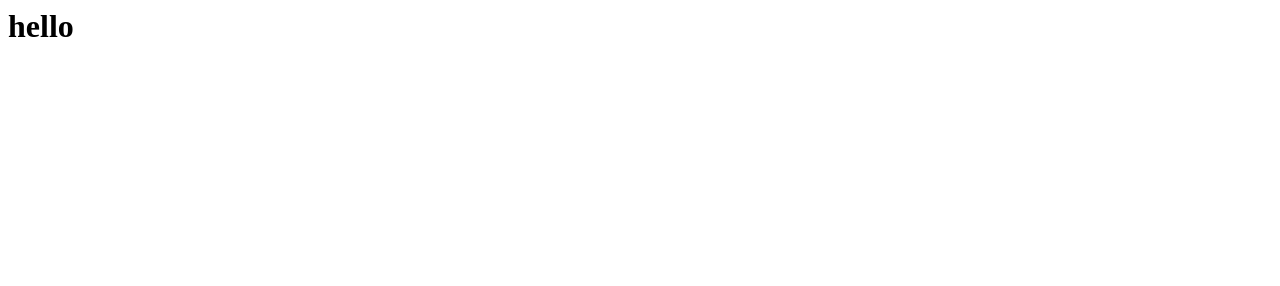
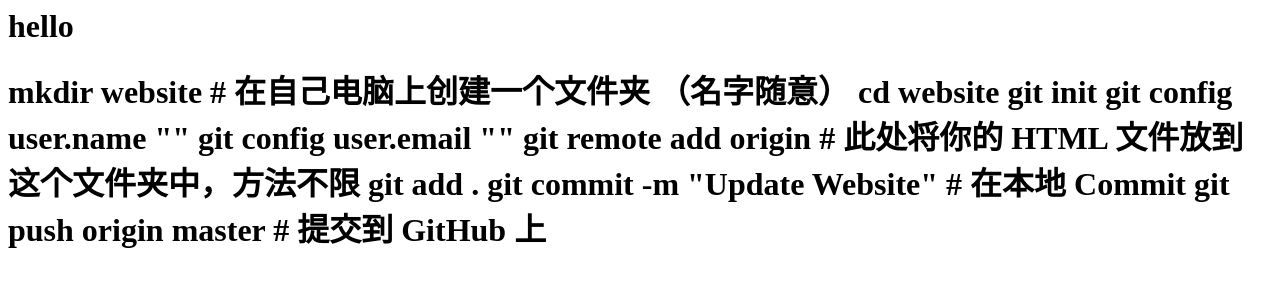
Before and after one commit to Colinxu29/guguguwiki, a plain HTML site: page index.HTML in a window 1280 px wide. Drawn offline with Linux system fonts and the light colour scheme.

Commit message:
Update index.HTML

```diff
--- a/index.HTML
+++ b/index.HTML
@@ -1 +1,11 @@
 <h1>hello<h1>
+mkdir website # 在自己电脑上创建一个文件夹 （名字随意）
+cd website
+git init
+git config user.name "<Colinxu29>"
+git config user.email "<coilnxu2829@gmail.com>"
+git remote add origin <GitHub 仓库的地址，比如我的就是 `https://github.com/Colinxu29/guguguwiki`>
+# 此处将你的 HTML 文件放到这个文件夹中，方法不限
+git add .
+git commit -m "Update Website" # 在本地 Commit
+git push origin master # 提交到 GitHub 上
```
